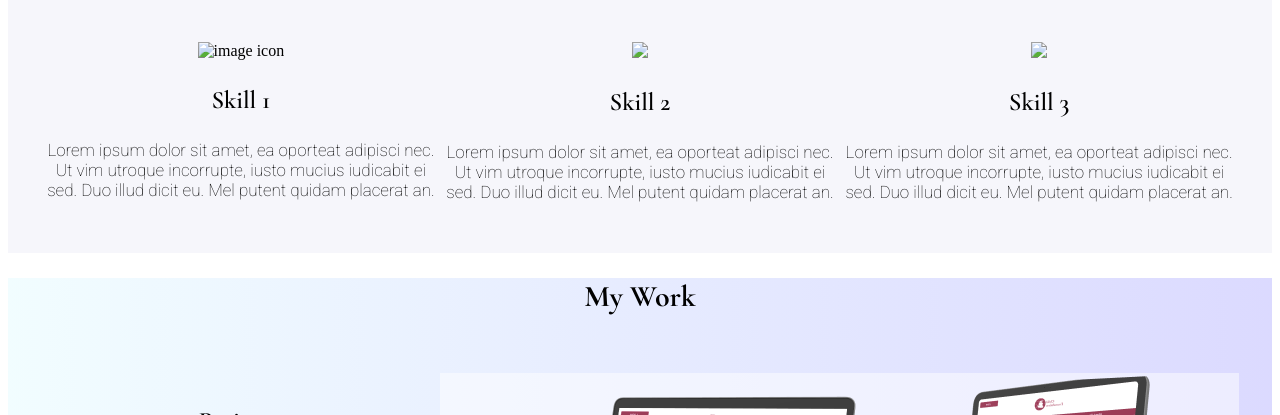
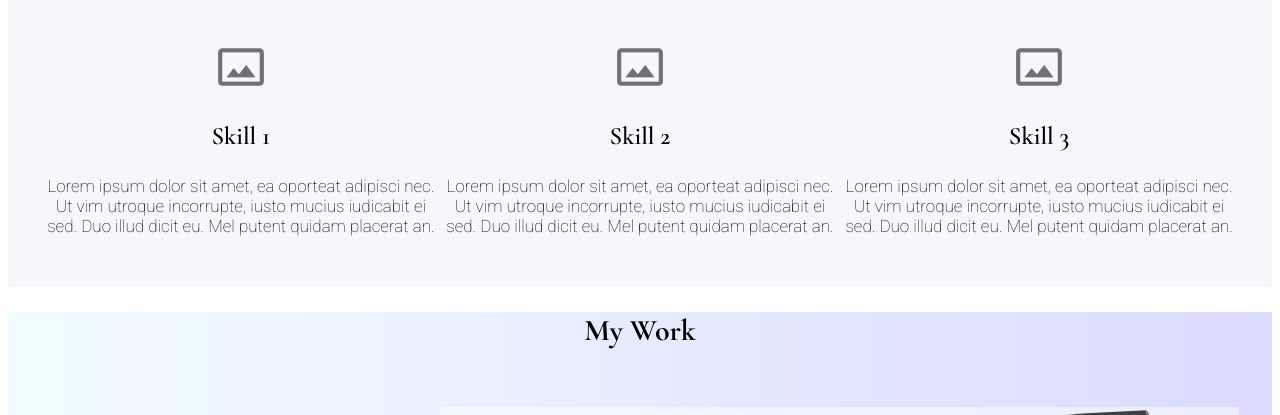
Before and after one commit to miriammadava/UX_UI_HW_19, a plain HTML site: page index.html in a window 1280 px wide. Shown: the part 685-1100 px from the top of the page. Drawn offline with nearby package versions, Linux system fonts and the light colour scheme.

Commit message:
updated images

```diff
--- a/index.html
+++ b/index.html
@@ -40,19 +40,19 @@
         <h1 id="hidden">My UX Skills</h1>
         <div class="flexContainer">
             <div class="skill1">
-                <img src="../UX_UI_HW_18/images/image_placement.png" alt="image icon">
+                <img src="../UX_UI_HW_19/images/image_placement.png" alt="image icon">
                 <h3>Skill 1</h3>
                 <p>Lorem ipsum dolor sit amet, ea oporteat adipisci nec. Ut vim utroque incorrupte, iusto mucius
                     iudicabit ei sed. Duo illud dicit eu. Mel putent quidam placerat an. </p>
             </div>
             <div class="skill2">
-                <img src="../UX_UI_HW_18/images/image_placement.png">
+                <img src="../UX_UI_HW_19/images/image_placement.png">
                 <h3>Skill 2</h3>
                 <p>Lorem ipsum dolor sit amet, ea oporteat adipisci nec. Ut vim utroque incorrupte, iusto mucius
                     iudicabit ei sed. Duo illud dicit eu. Mel putent quidam placerat an. </p>
             </div>
             <div class="skill3">
-                <img src="../UX_UI_HW_18/images/image_placement.png">
+                <img src="../UX_UI_HW_19/images/image_placement.png">
                 <h3>Skill 3</h3>
                 <p>Lorem ipsum dolor sit amet, ea oporteat adipisci nec. Ut vim utroque incorrupte, iusto mucius
                     iudicabit ei sed. Duo illud dicit eu. Mel putent quidam placerat an. </p>
```
